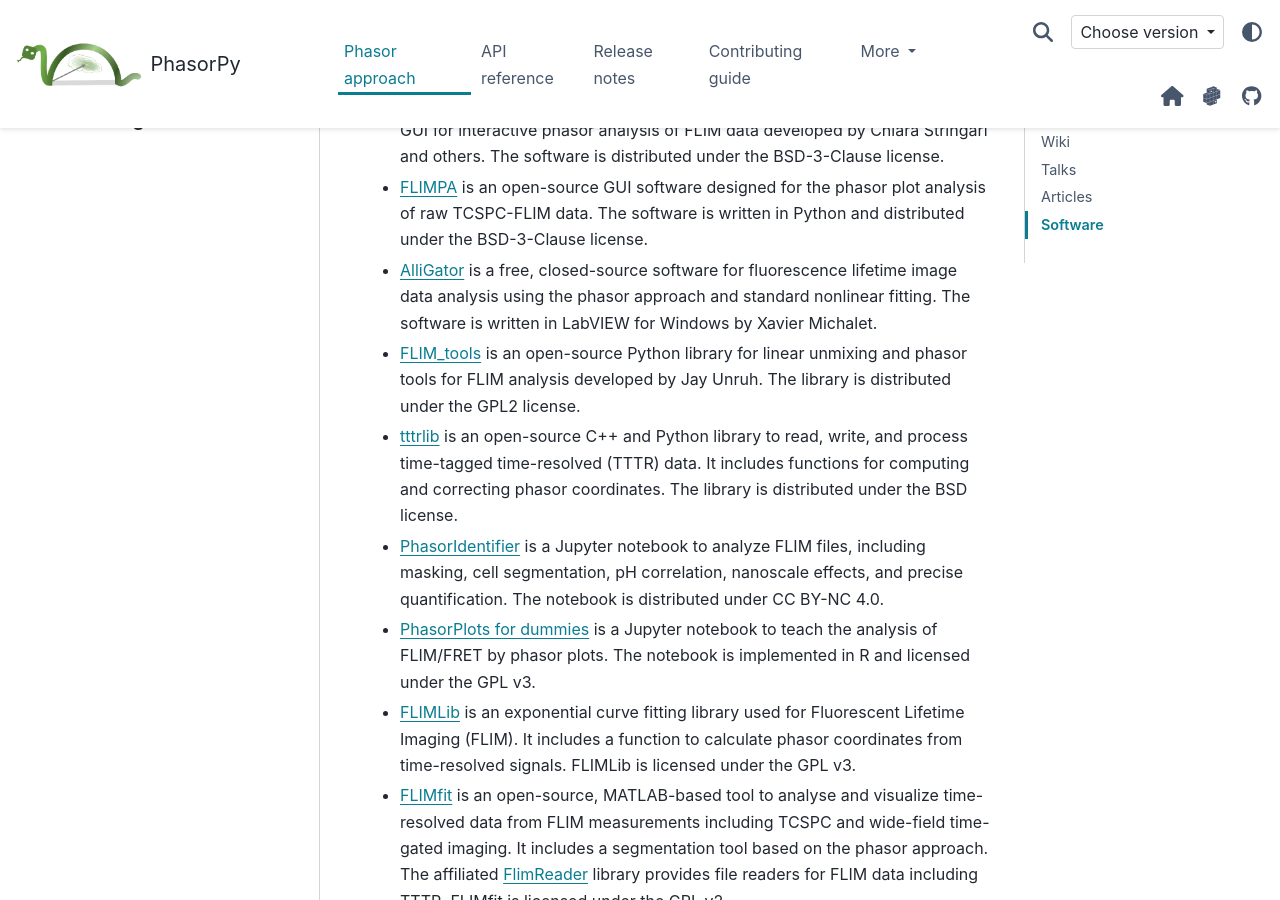
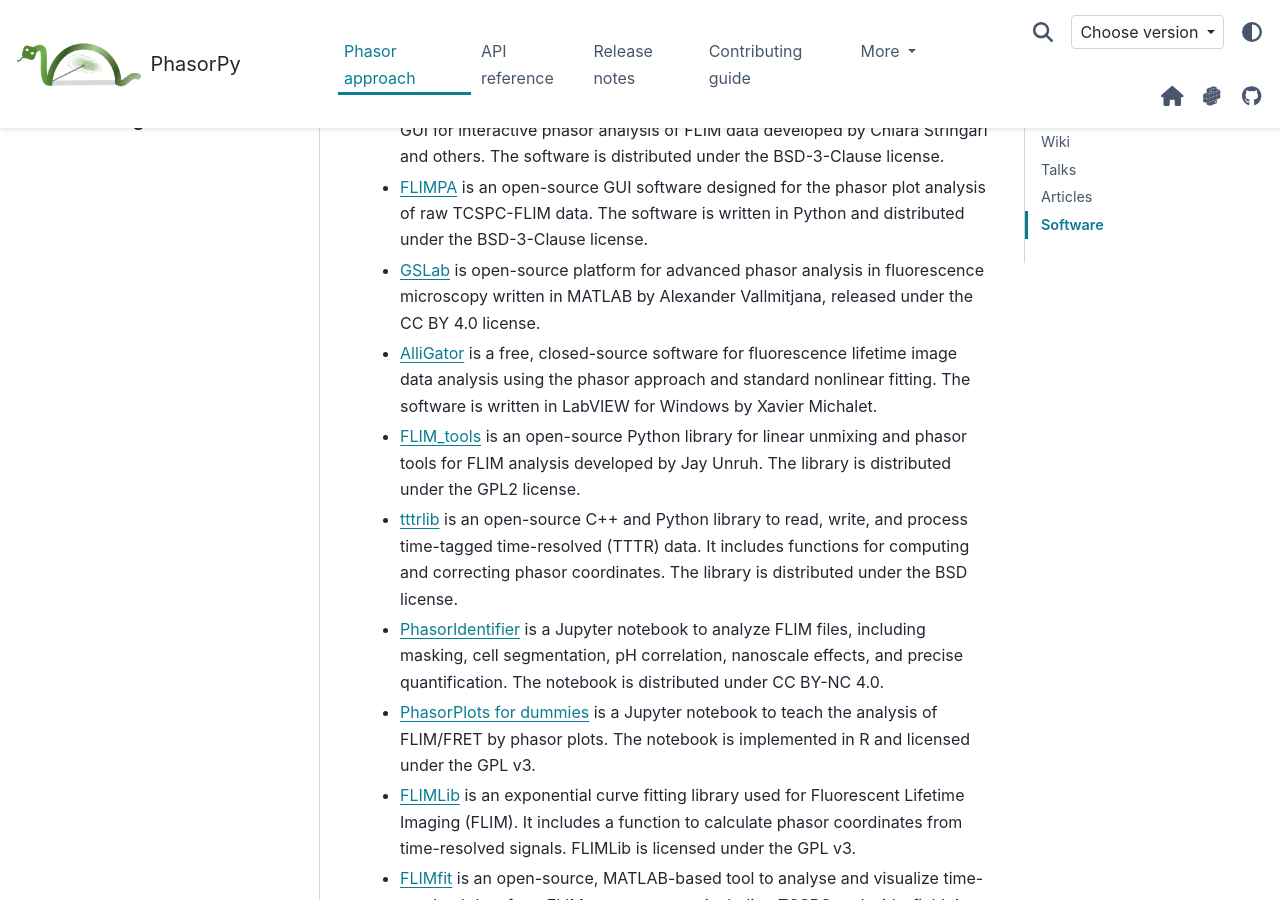
Before and after one commit to phasorpy/phasorpy, a Sphinx documentation site: the page built from docs/phasor_approach.rst, in a window 1280 px wide and 900 px high, scrolled down 2631 px. Built offline with Sphinx 7.4.7 and the PyData theme 0.15.4, drawn with Linux system fonts in a browser that asks for light colours; pages that are not in the unit, such as notebooks, are missing from menus.

Commit message:
Mention GSLab software (#156)

```diff
--- a/docs/phasor_approach.rst
+++ b/docs/phasor_approach.rst
@@ -195,6 +195,11 @@
   raw TCSPC-FLIM data. The software is written in Python and distributed
   under the BSD-3-Clause license.
 
+- `GSLab <https://figshare.com/articles/software/GSLab_Open-Source_Platform_for_Advanced_Phasor_Analysis_in_Fluorescence_Microscopy/27921966>`_
+  is open-source platform for advanced phasor analysis in fluorescence
+  microscopy written in MATLAB by Alexander Vallmitjana, released under
+  the CC BY 4.0 license.
+
 - `AlliGator <https://alligator-distribution.readthedocs.io>`_
   is a free, closed-source software for fluorescence lifetime image data
   analysis using the phasor approach and standard nonlinear fitting.
```
